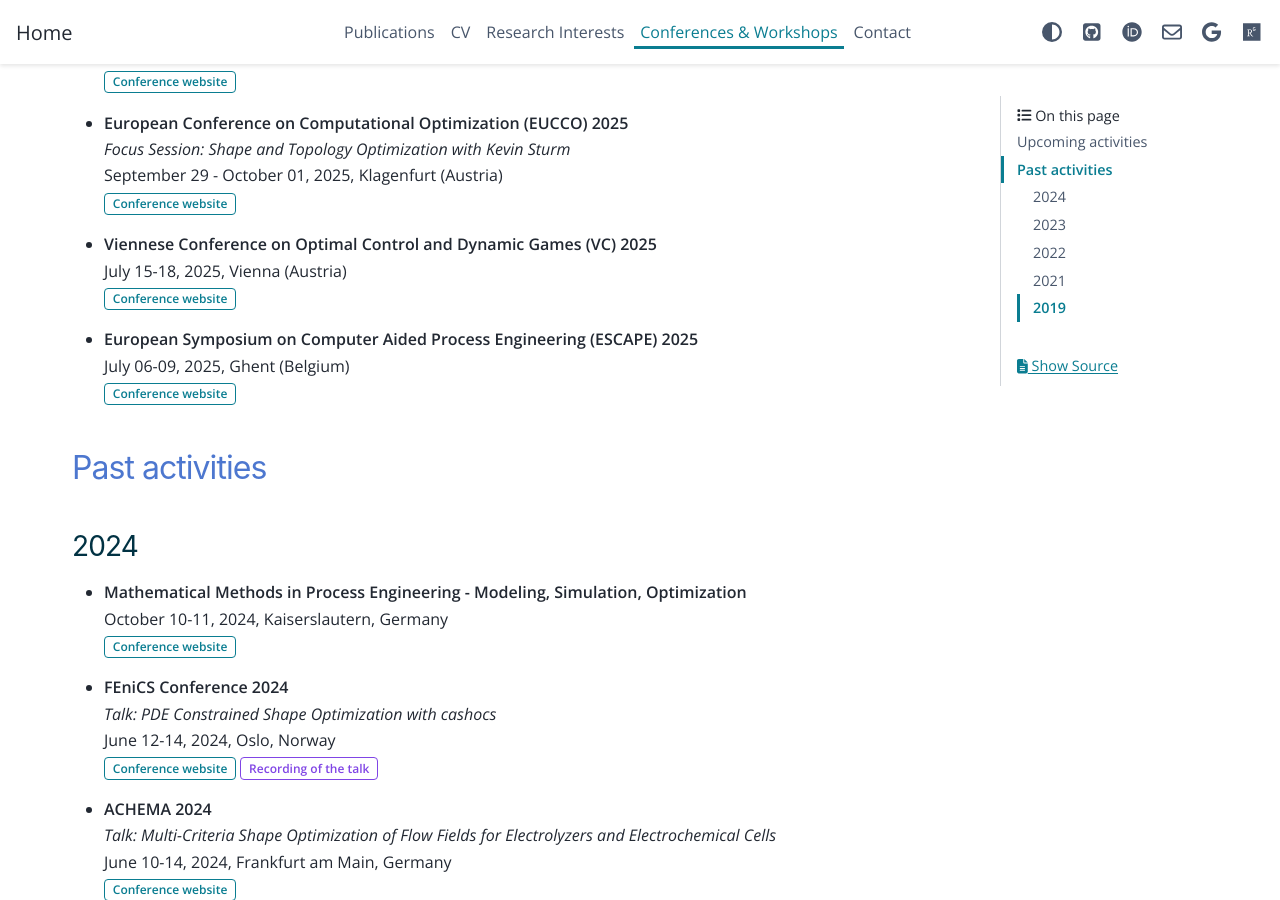
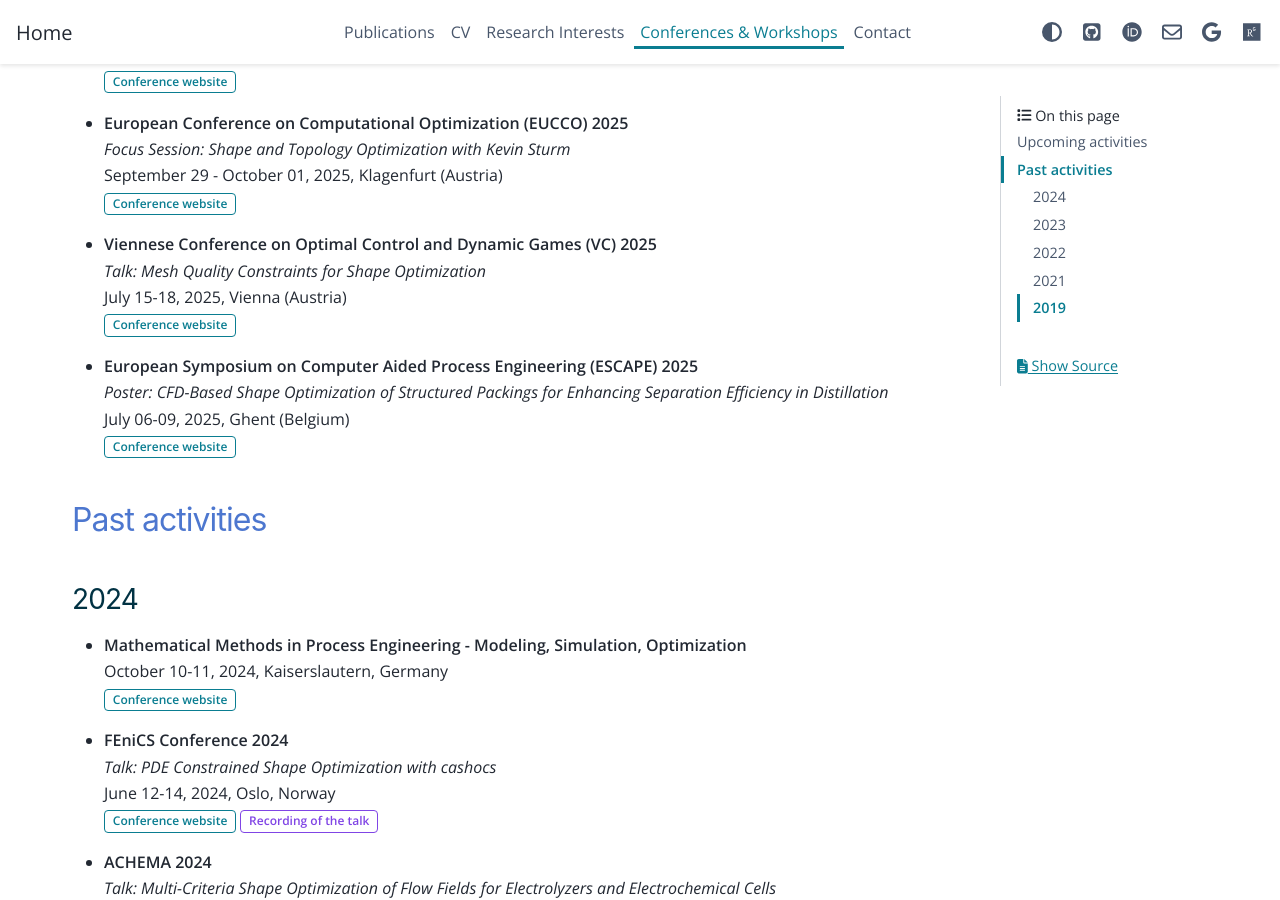
Before and after one commit to sblauth/sblauth.github.io, a Sphinx documentation site: the page built from source/conferences.rst, in a window 1280 px wide and 900 px high, scrolled down 352 px. Built offline with Sphinx 7.4.7 and the PyData theme 0.15.4, drawn with Linux system fonts in a browser that asks for light colours.

Commit message:
update conferences

```diff
--- a/source/conferences.rst
+++ b/source/conferences.rst
@@ -17,10 +17,12 @@ Upcoming activities
   | :bdg-link-primary-line:`Conference website <https://conference3.aau.at/event/122/>`
 
 * | **Viennese Conference on Optimal Control and Dynamic Games (VC) 2025**
+  | *Talk: Mesh Quality Constraints for Shape Optimization*
   | July 15-18, 2025, Vienna (Austria)
   | :bdg-link-primary-line:`Conference website <https://vc2025.conf.tuwien.ac.at/>`
 
 * | **European Symposium on Computer Aided Process Engineering (ESCAPE) 2025**
+  | *Poster: CFD-Based Shape Optimization of Structured Packings for Enhancing Separation Efficiency in Distillation*
   | July 06-09, 2025, Ghent (Belgium)
   | :bdg-link-primary-line:`Conference website <https://escape35-belgium.eu/>`
 
```
